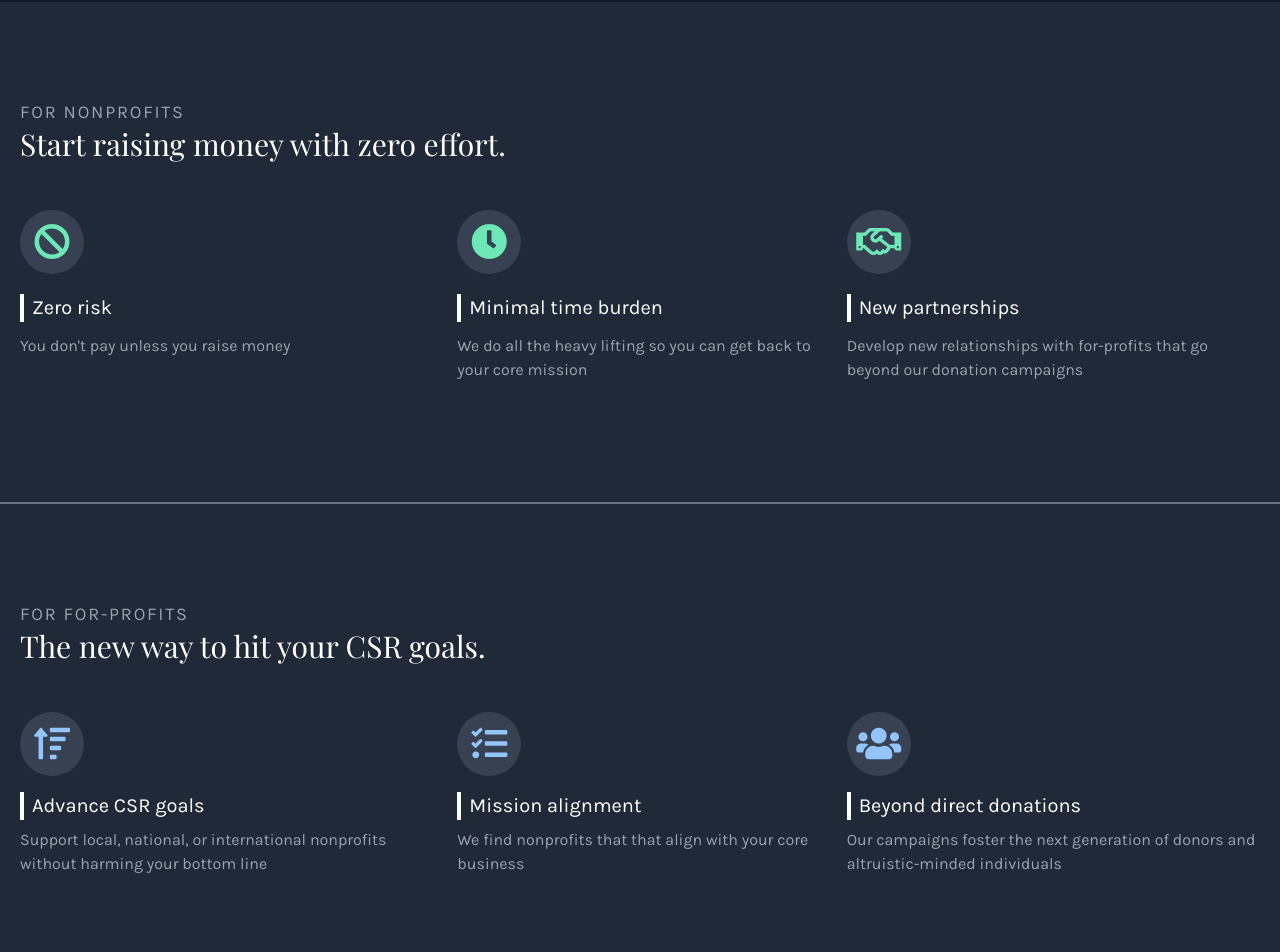
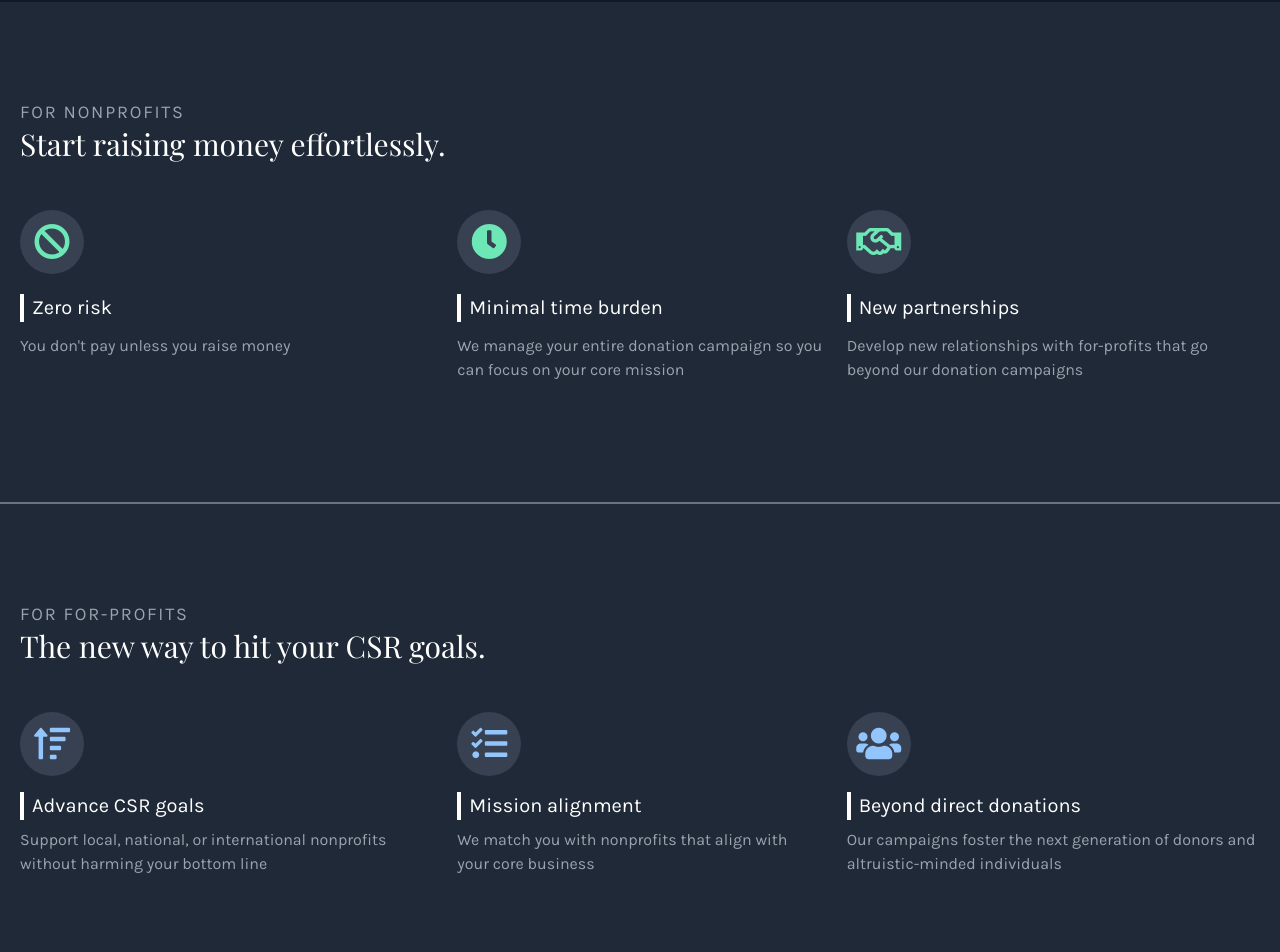
Before and after one commit to duckevinwu/nonprofit-donate, a React (Create React App) app in the folder client/: page / in a window 1280 px wide. Shown: the part 1640-2592 px from the top of the page. Built offline with nearby package versions, Linux system fonts and the light colour scheme.

Commit message:
make edits to landing page text

```diff
--- a/client/src/components/LandingPage.js
+++ b/client/src/components/LandingPage.js
@@ -110,7 +110,7 @@ export default class LandingPage extends React.Component {
           <section className="text-gray-400 body-font bg-gray-800">
             <div className="container mx-auto flex px-5 py-24 flex-col">
               <div className="uppercase tracking-widest text-lg">For nonprofits</div>
-              <div className="text-white playfair text-3xl mb-6">Start raising money with zero effort.</div>
+              <div className="text-white playfair text-3xl mb-6">Start raising money effortlessly.</div>
               <div className="flex flex-col md:flex-row">
                 <div className="flex flex-col md:w-1/3 py-6">
                   <div className="w-16 h-16 flex justify-center items-center bg-gray-700 rounded-full mb-2">
@@ -124,7 +124,7 @@ export default class LandingPage extends React.Component {
                     <i className="fas fa-clock text-green-300 text-4xl"></i>
                   </div>
                   <div className="text-white text-xl pl-2 my-3 border-l-4 border-white">Minimal time burden</div>
-                  <div>We do all the heavy lifting so you can get back to your core mission</div>
+                  <div>We manage your entire donation campaign so you can focus on your core mission</div>
                 </div>
                 <div className="flex flex-col md:w-1/3 py-6">
                   <div className="w-16 h-16 flex justify-center items-center bg-gray-700 rounded-full mb-2">
@@ -153,7 +153,7 @@ export default class LandingPage extends React.Component {
                     <i className="fas fa-tasks text-blue-300 text-4xl"></i>
                   </div>
                   <div className="text-white text-xl pl-2 my-2 border-l-4 border-white">Mission alignment</div>
-                  <div>We find nonprofits that that align with your core business</div>
+                  <div>We match you with nonprofits that align with your core business</div>
                 </div>
                 <div className="flex flex-col md:w-1/3 py-6">
                   <div className="w-16 h-16 flex justify-center items-center bg-gray-700 rounded-full mb-2">
```
